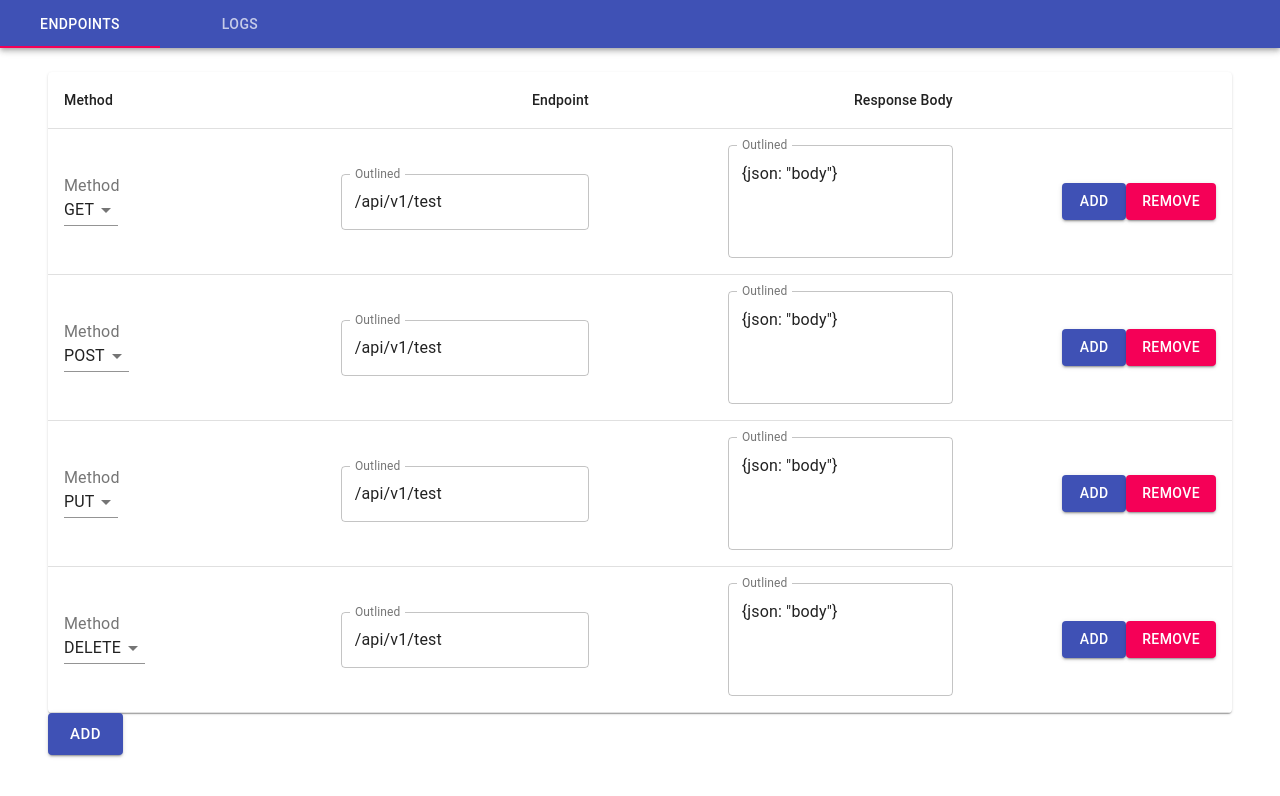
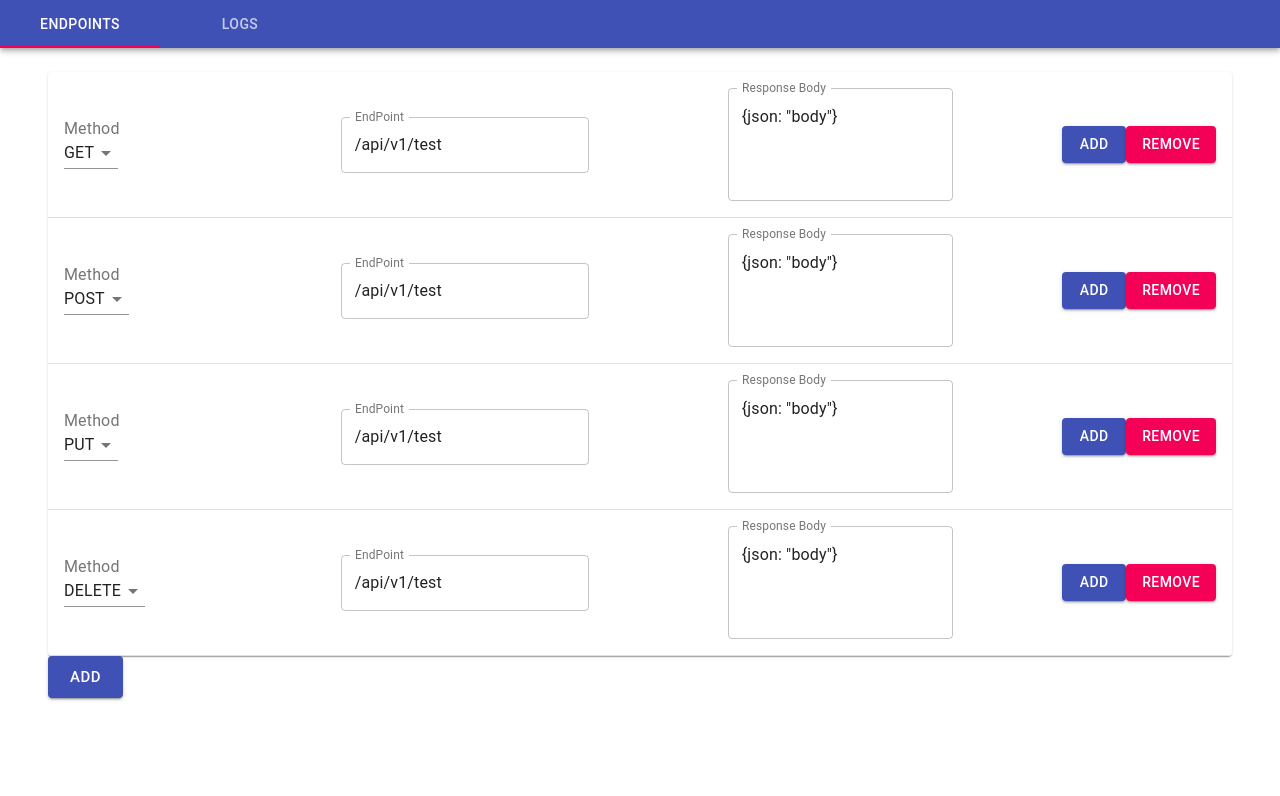
Before and after one commit to liuyz1994/HacketonTrial, a React (Create React App) app in the folder mock-server-frontend/: page / in a window 1280 px wide. Shown: the top 796 px of the page. Built offline with nearby package versions, Linux system fonts and the light colour scheme.

Commit message:
button call backend

```diff
--- a/mock-server-frontend/package.json
+++ b/mock-server-frontend/package.json
@@ -7,6 +7,7 @@
     "@testing-library/jest-dom": "^4.2.4",
     "@testing-library/react": "^9.5.0",
     "@testing-library/user-event": "^7.2.1",
+    "axios": "^0.20.0",
     "bootstrap": "^4.5.2",
     "react": "^16.13.1",
     "react-bootstrap": "^1.3.0",
--- a/mock-server-frontend/src/components/EndpointTable.js
+++ b/mock-server-frontend/src/components/EndpointTable.js
@@ -6,13 +6,14 @@ import Table from '@material-ui/core/Table';
 import TableBody from '@material-ui/core/TableBody';
 import TableCell from '@material-ui/core/TableCell';
 import TableContainer from '@material-ui/core/TableContainer';
-import TableHead from '@material-ui/core/TableHead';
+//import TableHead from '@material-ui/core/TableHead';
 import TableRow from '@material-ui/core/TableRow';
 import React from 'react';
 import TextField from '@material-ui/core/TextField';
 import Select from '@material-ui/core/Select';
 import InputLabel from '@material-ui/core/InputLabel';
 import MenuItem from '@material-ui/core/MenuItem';
+import axios from 'axios';
 
 
 const useStyles = makeStyles({
@@ -29,26 +30,45 @@ export default function EndpointTable(props) {
     const [state, setState] = React.useState({ rows: props.rows });
 
     const postElement = element => {
-        console.log(element);
+        axios.post(
+            'htpps:{server_url}/mocks',
+             element,
+            { headers: { 'Content-Type': 'application/json' } }
+        ).then(res => {
+            console.log(res.data);
+        });
+
+
     };
 
     const removeRow = element => {
-        console.log(element);
+        axios.delete(
+            'htpps:{server_url}/mocks',
+             element,
+            { headers: { 'Content-Type': 'application/json' } }
+        ).then(res => {
+            console.log(res.data);
+        });
     };
 
+    // const getSomething = element =>{
+    //     axios.get(
+    //        'https://jsonplaceholder.typicode.com/users',
+    //        { headers: { 'Content-Type': 'application/json' } }
+    //     ).then(res => {
+    //         console.log(res.data);
+    //     });
+    // }
+
     const addRow = () => {
-        setState({ rows: [...state.rows, { method: "", endpoint: "", body: "" }] });
+        setState({ rows: [...state.rows, { method: "GET", endpoint: "/api/v1/test", body: "{json: \"body\"}" }] });
     }
 
     const handleChange = (event, index) => {
         let items = [...state.rows];
-        // 2. Make a shallow copy of the item you want to mutate
         let item = { ...items[index] };
-        // 3. Replace the property you're intested in
         item.method = event.target.value;
-        // 4. Put it back into our array. N.B. we *are* mutating the array here, but that's why we made a copy first
         items[index] = item;
-        // 5. Set the state to our new copy
         setState({ rows: items });
     };
 
@@ -57,14 +77,6 @@ export default function EndpointTable(props) {
         <Container>
             <TableContainer component={Paper}>
                 <Table className={classes.table} aria-label="simple table">
-                    <TableHead>
-                        <TableRow>
-                            <TableCell>Method</TableCell>
-                            <TableCell align="right">Endpoint</TableCell>
-                            <TableCell align="right">Response Body</TableCell>
-                            <TableCell align="right"></TableCell>
-                        </TableRow>
-                    </TableHead>
                     <TableBody>
                         {state.rows.map((row, index) => (
                             <TableRow key={index}>
@@ -86,10 +98,10 @@ export default function EndpointTable(props) {
                                     {/*<TextField id="method" label="Outlined" variant="outlined" value={row.method} />*/}
                                 </TableCell>
                                 <TableCell align="right">
-                                    <TextField id="endpoint" label="Outlined" variant="outlined" value={row.endpoint} />
+                                    <TextField id="endpoint" label="EndPoint" variant="outlined" value={row.endpoint} />
                                 </TableCell>
                                 <TableCell align="right">
-                                    <TextField id="body" label="Outlined" variant="outlined" value={row.body} multiline rows={4} />
+                                    <TextField id="body" label="Response Body" variant="outlined" value={row.body} multiline rows={4} />
                                 </TableCell>
                                 <TableCell align="right">
                                     <Button variant="contained" color="primary" value={row} onClick={() => postElement(row)}>Add</Button>
```
Also changed, not shown: 1 other file (tests, documents, lock files or other folders).
